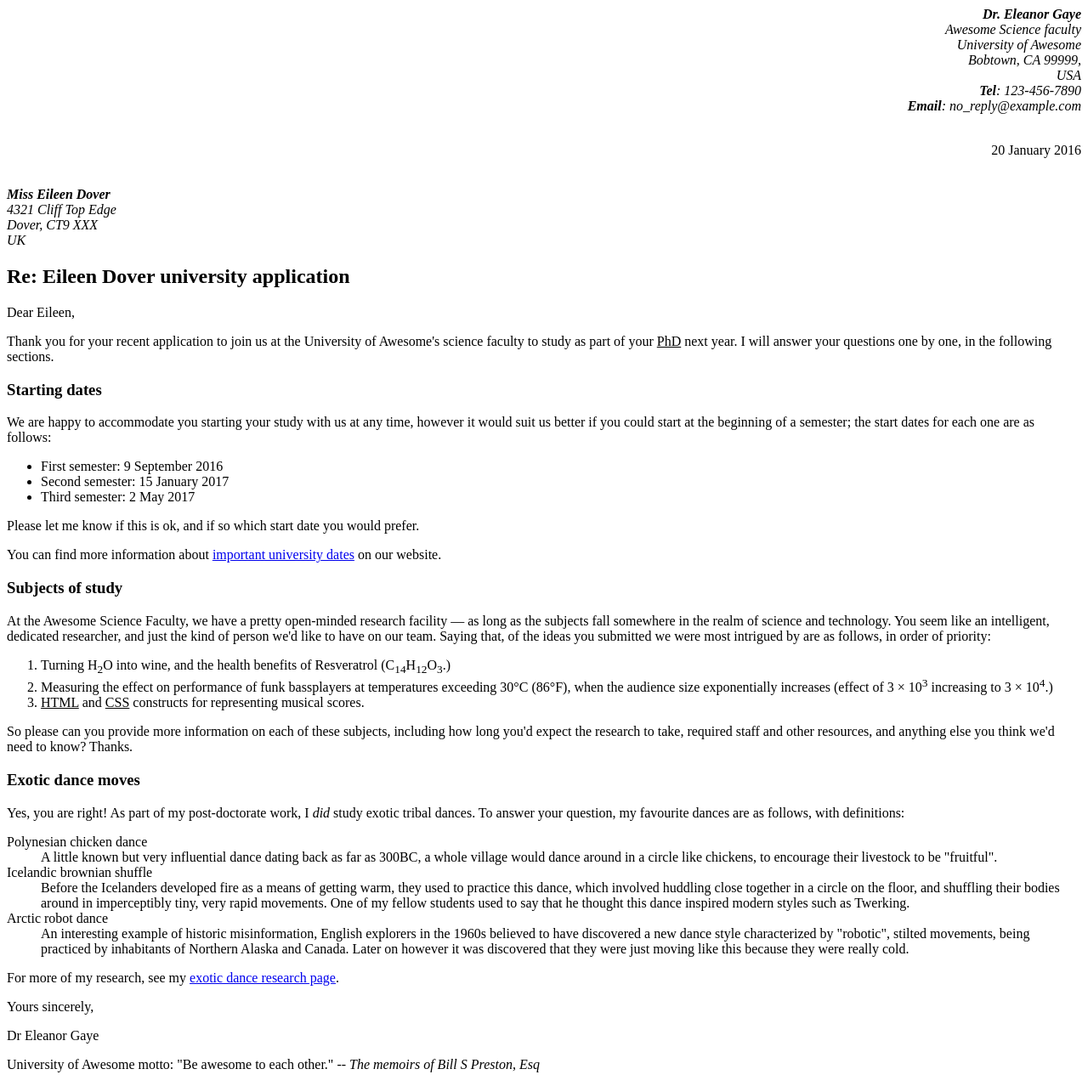
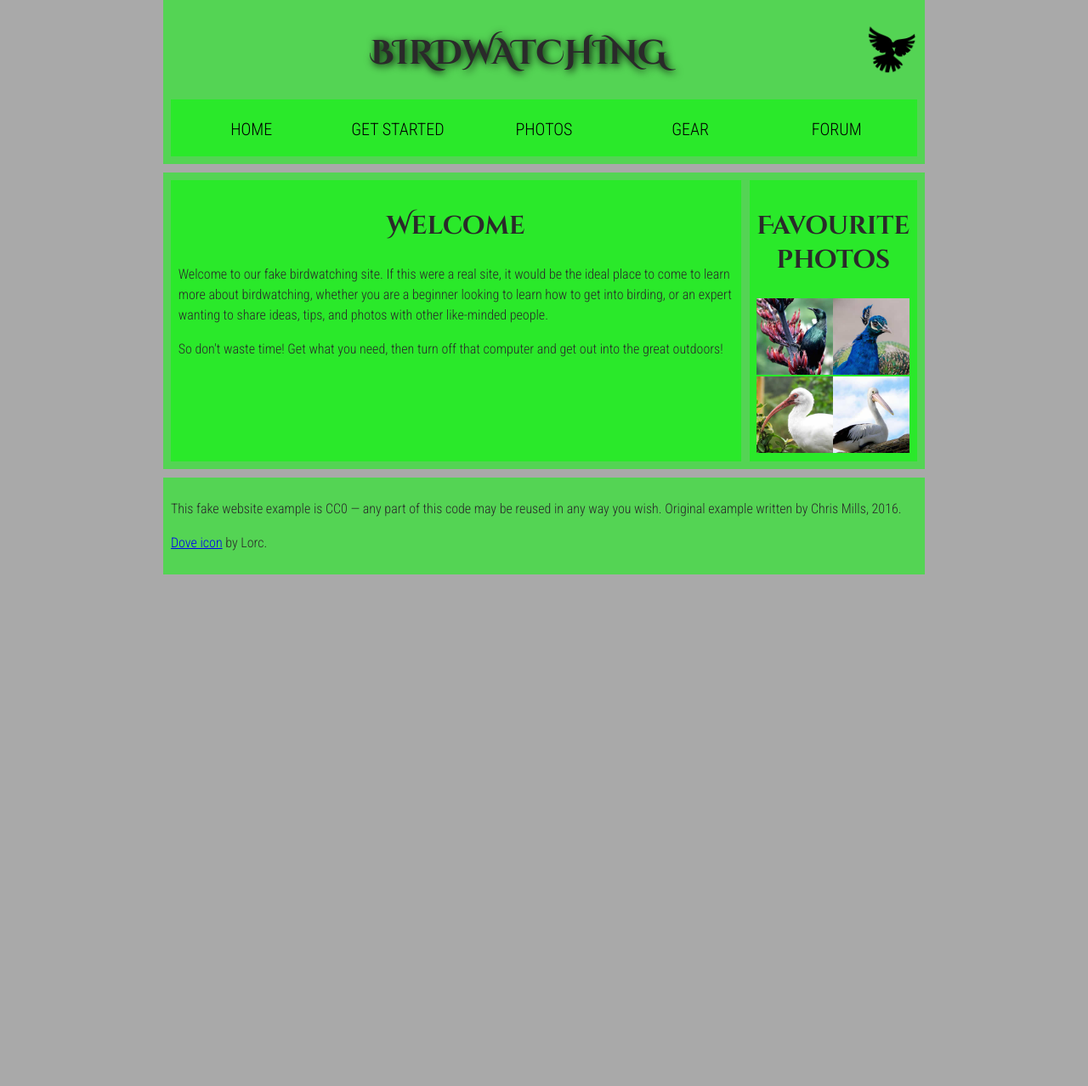
Before and after one commit to stacios/460_Client-Server, a plain HTML site: page index2.html in a window 1280 px wide. Shown: the whole page at 85% size. After the commit the page ends 800 px from the top, so only its background shows below. Drawn offline with Linux system fonts and the light colour scheme.

Commit message:
Update index2.html

```diff
--- a/index2.html
+++ b/index2.html
@@ -1,81 +1,53 @@
 <!DOCTYPE html>
-<html lang="en-US">
+<html lang="en">
+  <head>
+    <meta charset="utf-8">
+    <title>Birdwatching</title>
+    <link href="https://fonts.googleapis.com/css?family=Roboto+Condensed:300%7CCinzel+Decorative:700" rel="stylesheet">
+    <link href="style.css" rel="stylesheet">
 
-<head>
-  <meta charset="UTF-8">
-  <title>Letter</title>
-</head>
+    <!--[if lt IE 9]>
+      <script src="https://cdnjs.cloudflare.com/ajax/libs/html5shiv/3.7.3/html5shiv.js"></script>
+    <![endif]-->
+  </head>
 
-<body>
+  <body>
+    <header>
+      <h1>Birdwatching</h1>
+      <img src="dove.png" alt="a simple dove logo">
 
-        <address style="text-align: right;">
-          <strong>Dr. Eleanor Gaye</strong><br>
-          Awesome Science faculty<br>
-          University of Awesome<br>
-          Bobtown, CA 99999,<br>
-          USA<br>
-          <strong>Tel</strong>: 123-456-7890<br>
-          <strong>Email</strong>: no_reply@example.com<br><br></address>
+      <nav>
+      <ul>
+        <li><span>Home</span></li>
+        <li><a href="#">Get started</a></li>
+        <li><a href="#">Photos</a></li>
+        <li><a href="#">Gear</a></li>
+        <li><a href="#">Forum</a></li>
+      </ul>
+      </nav>
+    </header>
+    <main>
+      <section>
+      <h2>Welcome</h2>
+      <p>Welcome to our fake birdwatching site. If this were a real site, it would be the ideal place to come to learn more about birdwatching, whether you are a beginner looking to learn how to get into birding, or an expert wanting to share ideas, tips, and photos with other like-minded people.</p>
 
+      <p>So don't waste time! Get what you need, then turn off that computer and get out into the great outdoors!</p>
+      </section>
 
-        <p style="text-align: right;"><time datetime="2016-01-20">20 January 2016</time></p><br>
+        <aside>
+      <h2>Favourite photos</h2>
 
-        <address>
-          <strong>Miss Eileen Dover</strong><br>
-          4321 Cliff Top Edge<br>
-          Dover, CT9 XXX<br>
-          UK
-        </address>
+      <a href="favorite-1.jpg"><img src="favorite-1_th.jpg" alt="Small black bird, black claws, long black slender beak, links to larger version of the image"></a>
+      <a href="favorite-2.jpg"><img src="favorite-2_th.jpg" alt="Top half of a pretty bird with bright blue plumage on neck, light colored beak, blue headdress, links to larger version of the image"></a>
+      <a href="favorite-3.jpg"><img src="favorite-3_th.jpg" alt="Top half of a large bird with white plumage, very long curved narrow light colored break, links to larger version of the image"></a>
+      <a href="favorite-4.jpg"><img src="favorite-4_th.jpg" alt="Large bird, mostly white plumage with black plumage on back and rear, long straight white beak, links to larger version of the image"></a>
+        </aside>
 
+    </main>
+    <footer>
+      <p>This fake website example is CC0 — any part of this code may be reused in any way you wish. Original example written by Chris Mills, 2016.</p>
 
-    <h2>Re: Eileen Dover university application</h2>
-
-    <p>Dear Eileen,</p>
-
-    <p>Thank you for your recent application to join us at the University of Awesome's science faculty to study as part of your <u>PhD</u> next year. I will answer your questions one by one, in the following sections.</p>
-
-    <h3>Starting dates</h3>
-
-    <p>We are happy to accommodate you starting your study with us at any time, however it would suit us better if you could start at the beginning of a semester; the start dates for each one are as follows:</p>
-    <ul>
-    <li>First semester: 9 September 2016</li>
-    <li>Second semester: 15 January 2017</li>
-    <li>Third semester: 2 May 2017</li>
-    </ul>
-
-    <p>Please let me know if this is ok, and if so which start date you would prefer.</p>
-
-    <p>You can find more information about <a href="http://ex.com">important university dates</a> on our website.</p>
-
-
-    <h3>Subjects of study</h3>
-
-    <p>At the Awesome Science Faculty, we have a pretty open-minded research facility — as long as the subjects fall somewhere in the realm of science and technology. You seem like an intelligent, dedicated researcher, and just the kind of person we'd like to have on our team. Saying that, of the ideas you submitted we were most intrigued by are as follows, in order of priority:</p>
-    <ol>
-    <li>Turning H<sub>2</sub>O into wine, and the health benefits of Resveratrol (C<sub>14</sub>H<sub>12</sub>O<sub>3</sub>.)</li>
-    <li>Measuring the effect on performance of funk bassplayers at temperatures exceeding 30°C (86°F), when the audience size exponentially increases (effect of 3 × 10<sup>3</sup> increasing to 3 × 10<sup>4</sup>.)</li>
-    <li><u>HTML</u> and <u>CSS</u> constructs for representing musical scores.</li>
-    </ol>
-
-    <p>So please can you provide more information on each of these subjects, including how long you'd expect the research to take, required staff and other resources, and anything else you think we'd need to know? Thanks.</p>
-
-
-    <h3>Exotic dance moves</h3>
-
-    <p>Yes, you are right! As part of my post-doctorate work, I <i>did</i> study exotic tribal dances. To answer your question, my favourite dances are as follows, with definitions:</p>
-    <dl>
-    <dt>Polynesian chicken dance</dt>
-    <dd>A little known but very influential dance dating back as far as 300BC, a whole village would dance around in a circle like chickens, to encourage their livestock to be "fruitful".</dd>
-    <dt>Icelandic brownian shuffle</dt>
-    <dd>Before the Icelanders developed fire as a means of getting warm, they used to practice this dance, which involved huddling close together in a circle on the floor, and shuffling their bodies around in imperceptibly tiny, very rapid movements. One of my fellow students used to say that he thought this dance inspired modern styles such as Twerking.</dd>
-    <dt>Arctic robot dance</dt>
-    <dd>An interesting example of historic misinformation, English explorers in the 1960s believed to have discovered a new dance style characterized by "robotic", stilted movements, being practiced by inhabitants of Northern Alaska and Canada. Later on however it was discovered that they were just moving like this because they were really cold.</dd>
-    </dl>
-    <p>For more of my research, see my <a href="http://ex.com">exotic dance research page</a>.</p>
-
-    <p>Yours sincerely,</p>
-    <p>Dr Eleanor Gaye</p>
-
-    <p>University of Awesome motto: "Be awesome to each other." -- <cite>The memoirs of Bill S Preston, Esq</cite></p>
-</body>
+      <p><a href="http://game-icons.net/lorc/originals/dove.html">Dove icon</a> by Lorc.</p>
+    </footer>
+  </body>
 </html>
```
